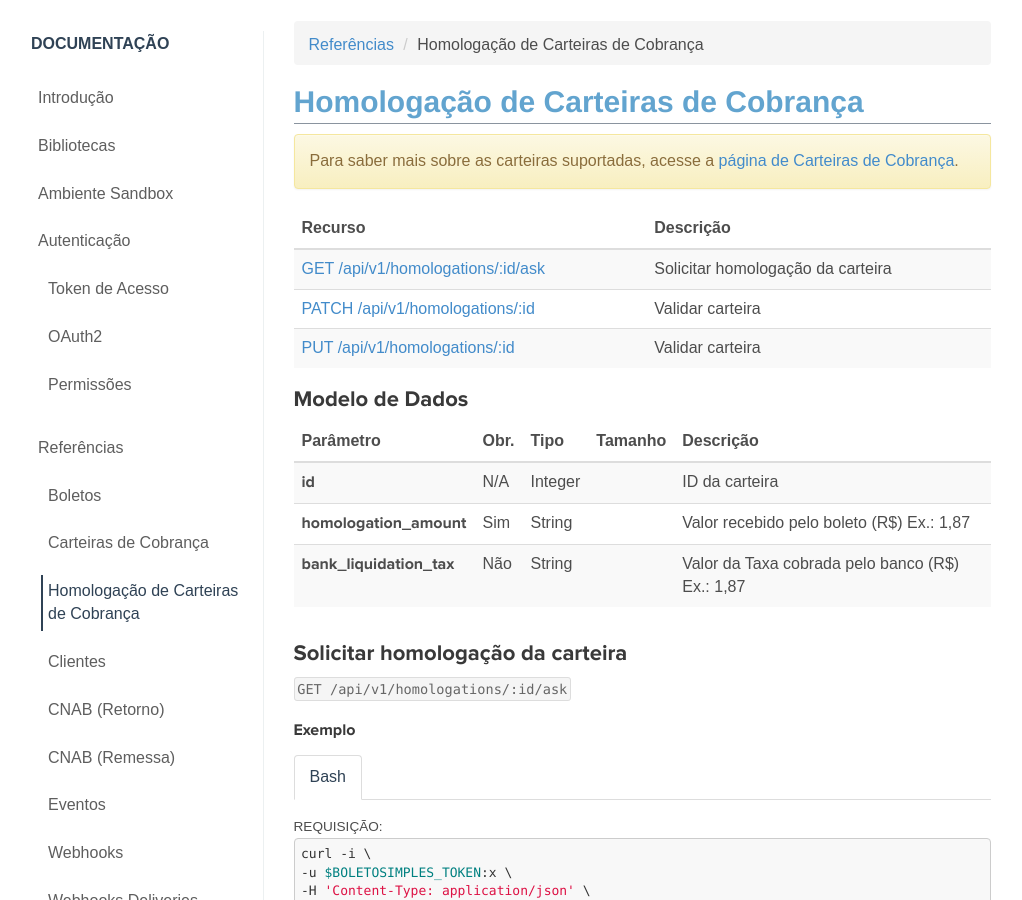
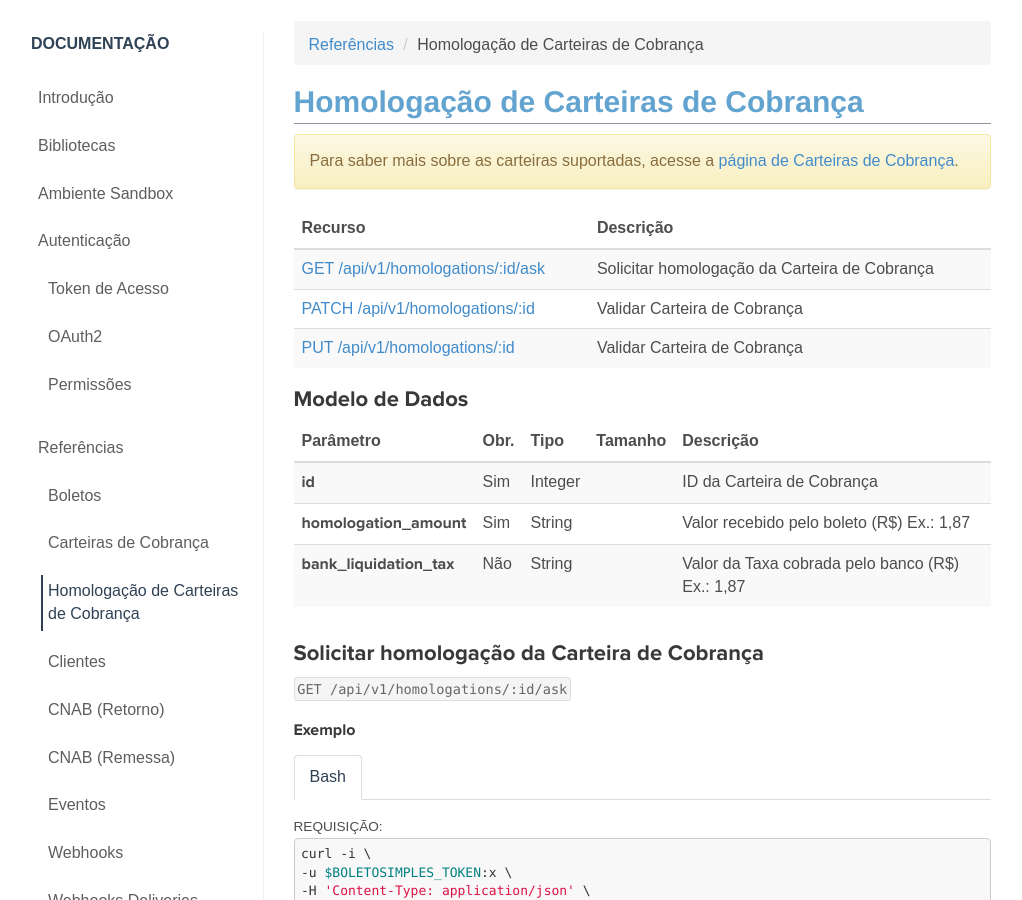
Before and after one commit to BoletoSimples/boletosimples-docs, a Jekyll site: the page built from reference/v1/homologations/index.md, in a window 1280 px wide and 900 px high, scrolled down 229 px. Shown: the whole window, without its empty margins (129-1151 px from the left). Built offline with Jekyll 4.4.1, drawn with Linux system fonts in a browser that asks for light colours; some of the changed text lies outside the part shown.

Commit message:
improve homologations documentation

```diff
--- a/reference/v1/homologations/index.md
+++ b/reference/v1/homologations/index.md
@@ -11,19 +11,19 @@ breadcrumb: Homologação de Carteiras de Cobrança
 
 | Recurso                  | Descrição
 | ------------------------ | ------------------------
-| [GET /api/v1/homologations/:id/ask](#solicitar-homologao-da-carteira) | Solicitar homologação da carteira
-| [PATCH /api/v1/homologations/:id](#validar-carteira) | Validar carteira
-| [PUT /api/v1/homologations/:id](#validar-carteira) | Validar carteira
+| [GET /api/v1/homologations/:id/ask](#solicitar-homologao-da-carteira-de-cobrana) | Solicitar homologação da Carteira de Cobrança
+| [PATCH /api/v1/homologations/:id](#validar-carteira-de-cobrana) | Validar Carteira de Cobrança
+| [PUT /api/v1/homologations/:id](#validar-carteira-de-cobrana) | Validar Carteira de Cobrança
 
 ### Modelo de Dados
 
 | Parâmetro                | Obr.  | Tipo    | Tamanho | Descrição
 | ------------------------ | ----- | ------- | ------- | ------------------------
-| **id**                   | N/A   | Integer |         | ID da carteira
+| **id**                   | Sim   | Integer |         | ID da Carteira de Cobrança
 | **homologation_amount**  | Sim   | String  |         | Valor recebido pelo boleto (R$) Ex.: 1,87
 | **bank_liquidation_tax** | Não   | String  |         | Valor da Taxa cobrada pelo banco (R$) Ex.: 1,87
 
-### Solicitar homologação da carteira
+### Solicitar homologação da Carteira de Cobrança
 
 `GET /api/v1/homologations/:id/ask`
 
@@ -170,7 +170,7 @@ Array
   </div> -->
 </div>
 
-### Validar carteira
+### Validar Carteira de Cobrança
 
 `PATCH /api/v1/homologations/:id` ou `PUT /api/v1/homologations/:id`
 
```
